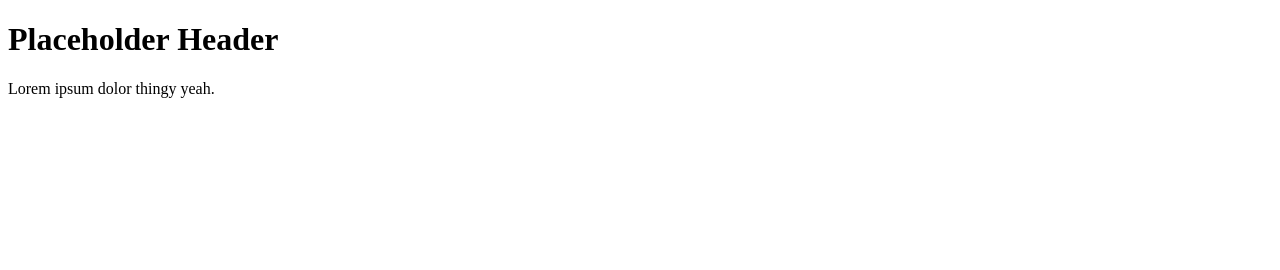
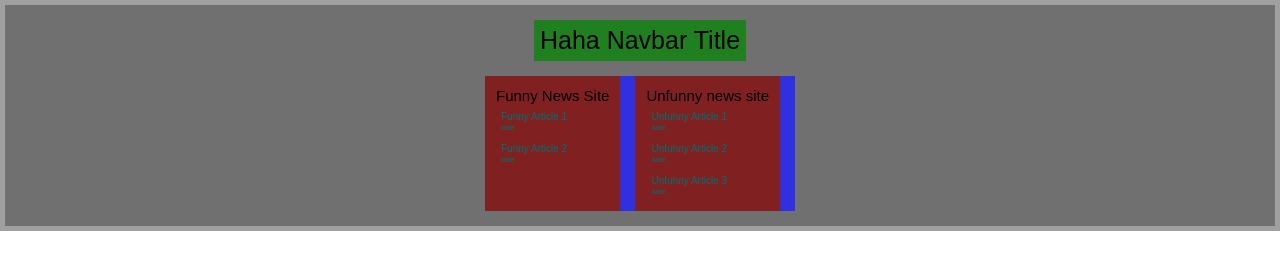
Before and after one commit to JMack21/cruzhacks24, a browser extension: page index.html in a window 1280 px wide. Drawn offline with Linux system fonts and the light colour scheme.

Commit message:
got the main organization

```diff
--- a/index.html
+++ b/index.html
@@ -1,12 +1,79 @@
 <!DOCTYPE html>
+
 <html lang="en">
+
 	<head>
 		<meta charset="UTF-8">
 		<meta name="viewport" content="width=device-width, initial-scale=1.0">
 		<title>CruzHacks24 Project</title>
+		<link rel="stylesheet" href="./styles/styles.css">
 	</head>
+
 	<body>
-	<h1>Placeholder Header</h1>
-	<p>Lorem ipsum dolor thingy yeah.</p>
+		<div class="maindiv">
+			<div class="vert-flexbox">
+
+				<div class="navbar">
+					<h1>Haha Navbar Title</h1>
+				</div>
+
+				<div class="horiz-flexbox">
+
+					<div class="newsite-container">
+						<div class="vert-flexbox-thin">
+
+							<h2>Funny News Site</h2>
+
+							<a href="index.html">
+								<div class="vert-flexbox-thin">
+									<h3>Funny Article 1</h3>
+									<h4>date</h4>
+								</div>
+							</a>
+
+							<a href="index.html">
+								<div class="vert-flexbox-thin">
+									<h3>Funny Article 2</h3>
+									<h4>date</h4>
+								</div>
+							</a>
+
+						</div>
+					</div>
+
+					<div class="newsite-container">
+						<div class="vert-flexbox-thin">
+
+							<h2>Unfunny news site</h2>
+
+							<a href="index.html">
+								<div class="vert-flexbox-thin">
+									<h3>Unfunny Article 1</h3>
+									<h4>date</h4>
+								</div>
+							</a>
+
+							<a href="index.html">
+								<div class="vert-flexbox-thin">
+									<h3>Unfunny Article 2</h3>
+									<h4>date</h4>
+								</div>
+							</a>
+
+							<a href="index.html">
+								<div class="vert-flexbox-thin">
+									<h3>Unfunny Article 3</h3>
+									<h4>date</h4>
+								</div>
+							</a>
+
+						</div>
+					</div>
+
+				</div>
+
+			</div>
+		</div>
 	</body>
+
 </html>
--- /dev/null
+++ b/styles/styles.css
@@ -0,0 +1,138 @@
+:root
+{
+	--small-padding: 1px;
+	--medium-padding: 5px;
+	--big-padding: 15px;
+
+	--sans-serif-font: sans-serif;
+	--monospace-font: monospace;
+}
+
+body
+{
+	font-family: var(--sans-serif-font);
+
+	margin: 0px;
+	padding: 0px;
+}
+
+.maindiv
+{
+	background-color: #a0a0a0;
+
+	margin: 0px;
+	padding: var(--medium-padding);
+}
+
+a
+{
+	margin: 0px;
+	padding: 0px;
+
+	text-decoration: none;
+	color: #007070;
+}
+
+h1
+{
+	margin: 0px;
+	padding: var(--small-padding);
+
+	font-family: var(--sans-serif-font);
+	font-size: 25px;
+	font-weight: normal;
+}
+
+h2
+{
+	margin: 0px;
+	padding: var(--small-padding);
+
+	font-family: var(--sans-serif-font);
+	font-size: 15px;
+	font-weight: normal;
+}
+
+h3
+{
+	margin: 0px;
+	padding: var(--small-padding);
+
+	font-family: var(--sans-serif-font);
+	font-size: 10px;
+	font-weight: normal;
+}
+
+h4
+{
+	margin: 0px;
+	padding: var(--small-padding);
+
+	font-family: var(--sans-serif-font);
+	font-size: 7px;
+	font-weight: normal;
+}
+
+.newsite-container
+{
+	margin: 0px;
+	padding: var(--medium-padding);
+
+	background-color: #802020;
+}
+
+.navbar
+{
+	margin: 0px;
+	padding: var(--medium-padding);
+
+	background-color: #208020;
+}
+
+.horiz-flexbox
+{
+	display: flex;
+	flex-direction: row;
+
+	margin: 0px;
+	padding: 0px;
+
+	background-color: #3030e0;
+}
+
+.horiz-flexbox > div
+{
+	margin-right: var(--big-padding);
+}
+
+.vert-flexbox
+{
+	display: flex;
+	flex-direction: column;
+	align-items: center;
+
+	margin: 0px;
+	padding: 0px;
+	padding-top: var(--big-padding);
+
+	background-color: #707070;
+}
+
+.vert-flexbox > div
+{
+	margin-bottom: var(--big-padding);
+}
+
+.vert-flexbox-thin
+{
+	display: flex;
+	flex-direction: column;
+
+	margin: 0px;
+	padding: var(--medium-padding);
+}
+
+.vert-flexbox-thin > div
+{
+	margin-bottom: var(--medium-padding);
+}
```
Lines whose indentation alone changed are shown as unchanged.
